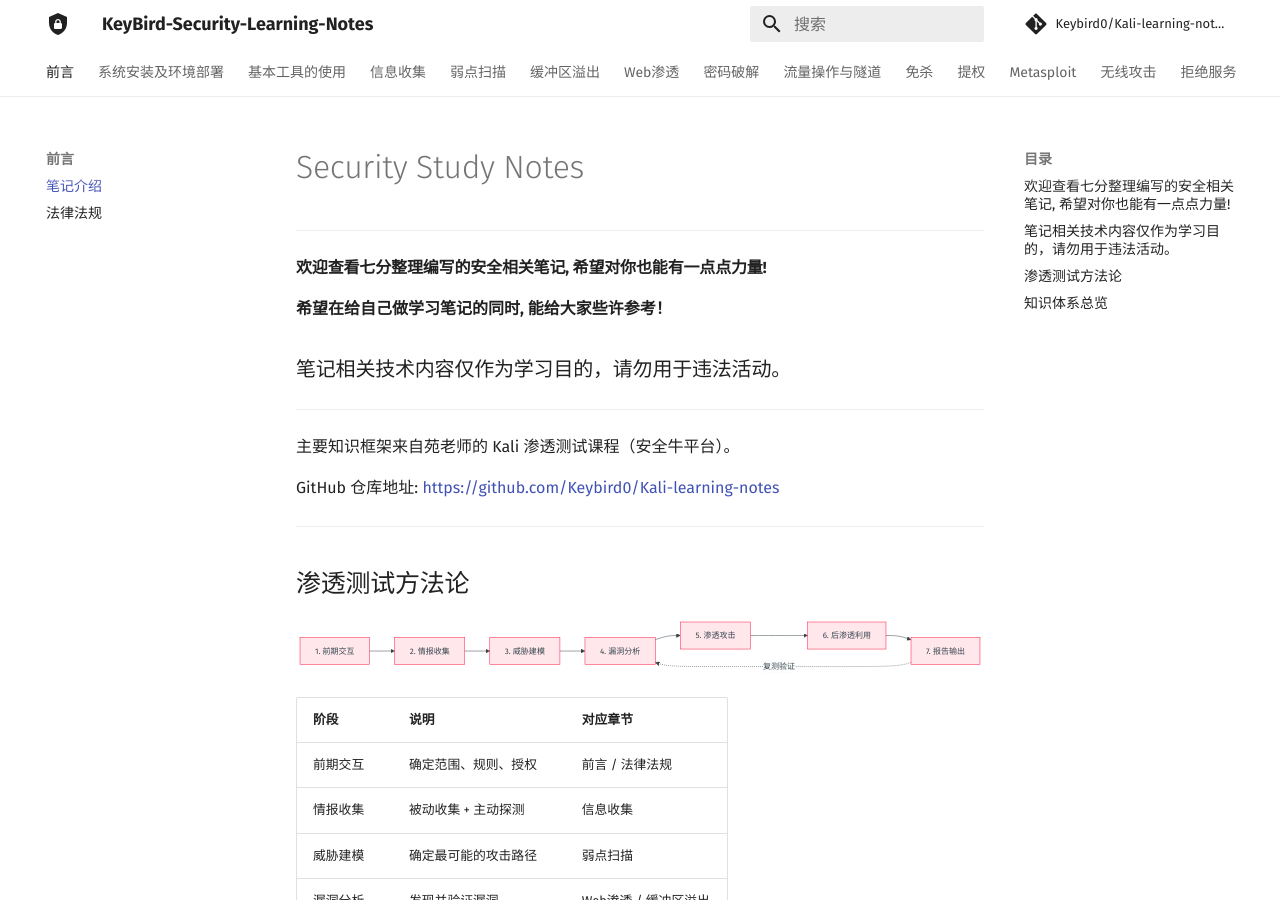
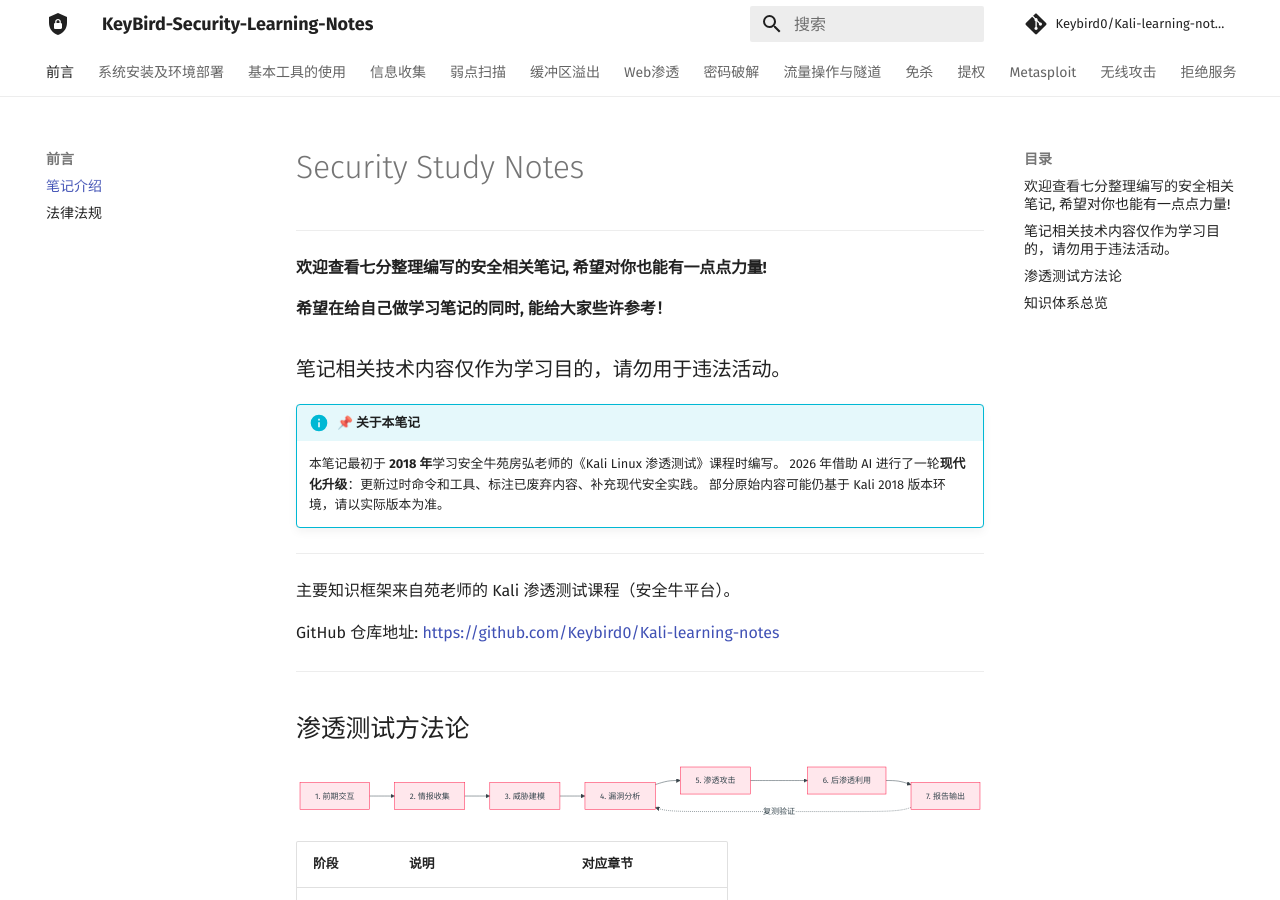
Before and after one commit to Keybird0/Kali-learning-notes, an MkDocs documentation site: the page built from docs/index.md, in a window 1280 px wide and 900 px high. Built offline with MkDocs 1.6.1 and Material for MkDocs 9.7.7, drawn with Linux system fonts in a browser that asks for light colours; comment, search, counter and statistics services are not loaded.

Commit message:
添加笔记年代说明 + ID 更新（不死鸟→七分）
- README: 标注"2018 年原创，2026 年 AI 现代化升级"
- index.md: 添加 admonition 说明笔记年代
- 关于我: ID 已在之前更新中统一为"七分"

Made-with: Cursor

```diff
--- a/docs/index.md
+++ b/docs/index.md
@@ -7,6 +7,11 @@
 **希望在给自己做学习笔记的同时, 能给大家些许参考！**
 
 ### 笔记相关技术内容仅作为学习目的，请勿用于违法活动。
+
+!!! info "📌 关于本笔记"
+    本笔记最初于 **2018 年**学习安全牛苑房弘老师的《Kali Linux 渗透测试》课程时编写。
+    2026 年借助 AI 进行了一轮**现代化升级**：更新过时命令和工具、标注已废弃内容、补充现代安全实践。
+    部分原始内容可能仍基于 Kali 2018 版本环境，请以实际版本为准。
 
 ---
 
```
Also changed, not shown: README.md (+2 -0 lines).
